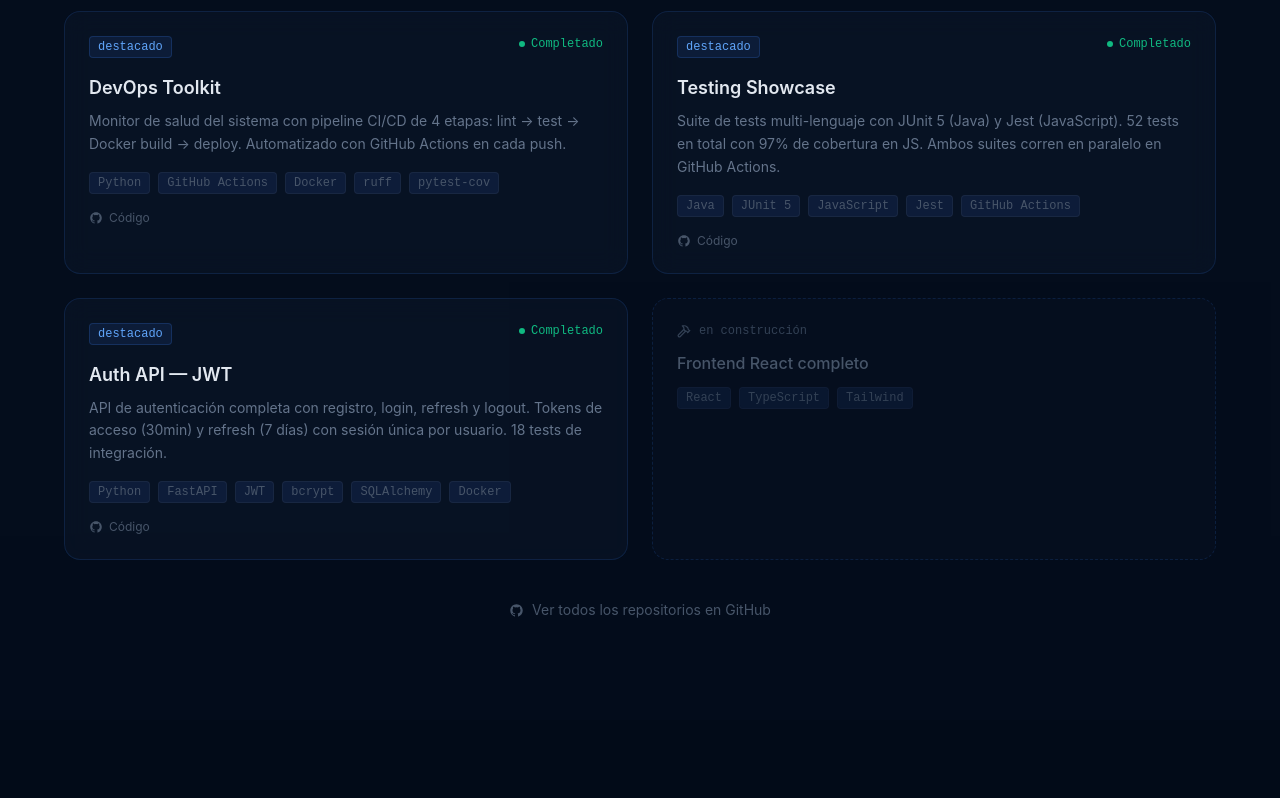
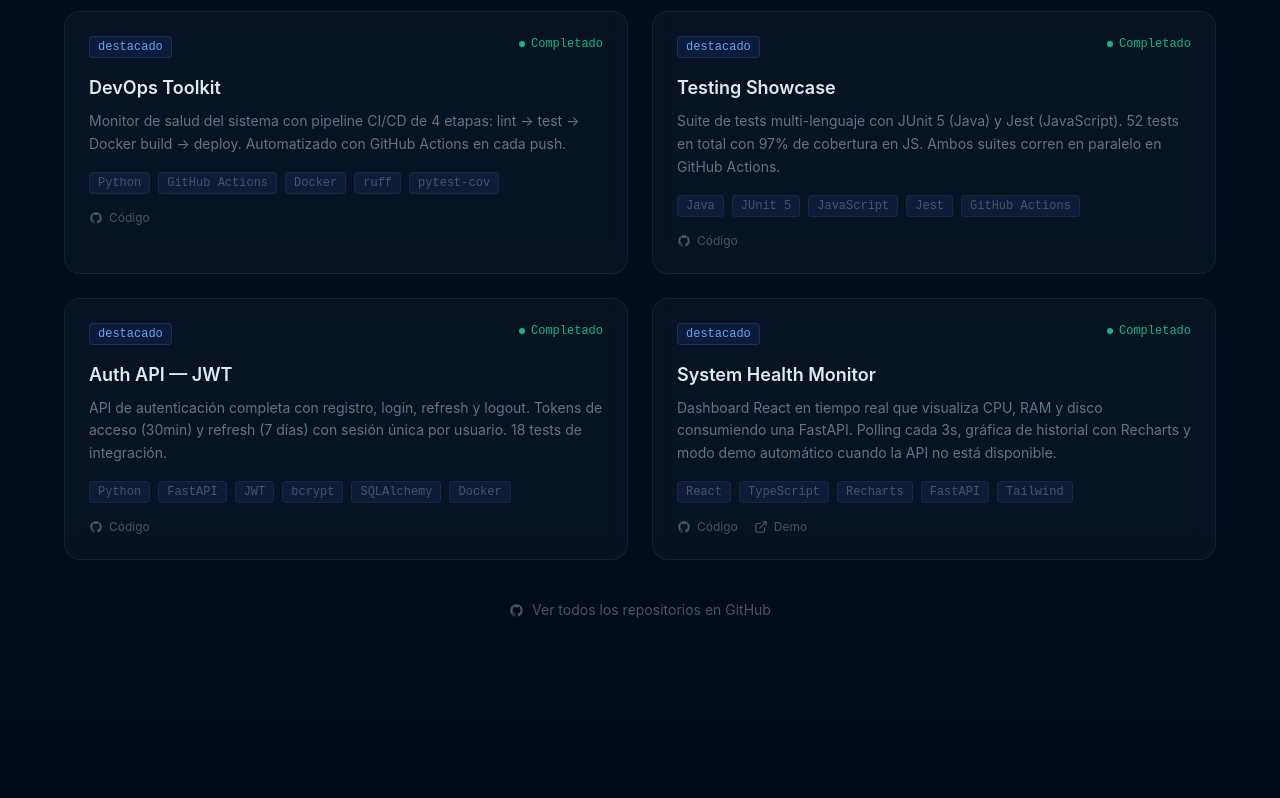
Before and after one commit to Euchelu/portfolio, a React (Vite) app: page / in a window 1280 px wide. Shown: the part 4037-4835 px from the top of the page. Built offline with nearby package versions, Linux system fonts and the light colour scheme.

Commit message:
feat: add System Health Monitor as project 6 with live demo link

```diff
--- a/src/components/Projects.tsx
+++ b/src/components/Projects.tsx
@@ -1,5 +1,5 @@
 import { motion } from 'framer-motion'
-import { ExternalLink, Hammer } from 'lucide-react'
+import { ExternalLink } from 'lucide-react'
 import { GithubIcon } from './SocialIcons'
 import { useLanguage } from '../context/LanguageContext'
 
@@ -9,9 +9,8 @@ const projectMeta = [
   { tags: ['Python', 'GitHub Actions', 'Docker', 'ruff', 'pytest-cov'], github: 'https://github.com/Euchelu/devops-toolkit-', demo: null },
   { tags: ['Java', 'JUnit 5', 'JavaScript', 'Jest', 'GitHub Actions'], github: 'https://github.com/Euchelu/testing-showcase', demo: null },
   { tags: ['Python', 'FastAPI', 'JWT', 'bcrypt', 'SQLAlchemy', 'Docker'], github: 'https://github.com/Euchelu/auth-api', demo: null },
+  { tags: ['React', 'TypeScript', 'Recharts', 'FastAPI', 'Tailwind'], github: 'https://github.com/Euchelu/system-monitor', demo: 'https://euchelu.github.io/system-monitor/' },
 ]
-
-const comingTags = [['React', 'TypeScript', 'Tailwind']]
 
 export default function Projects() {
   const { tr } = useLanguage()
@@ -73,25 +72,6 @@ export default function Projects() {
             )
           })}
 
-          {tr.projects.coming.map((item, i) => (
-            <motion.div key={item.title} initial={{ opacity: 0, y: 30 }} whileInView={{ opacity: 1, y: 0 }} viewport={{ once: true }}
-              transition={{ duration: 0.5, delay: (i + tr.projects.items.length) * 0.1 }}
-              className="p-6 rounded-2xl" style={{ background: 'rgba(10,22,40,0.3)', border: '1px dashed rgba(59,130,246,0.15)' }}>
-              <div className="flex items-center gap-2 mb-3">
-                <Hammer size={14} style={{ color: '#334155' }} />
-                <span className="text-xs font-mono" style={{ color: '#334155' }}>{tr.projects.wip}</span>
-              </div>
-              <h3 className="text-base font-medium mb-3" style={{ color: '#475569' }}>{item.title}</h3>
-              <div className="flex flex-wrap gap-2">
-                {comingTags[i]?.map((tag) => (
-                  <span key={tag} className="text-xs px-2 py-0.5 rounded font-mono"
-                    style={{ background: 'rgba(15,32,64,0.5)', color: '#334155', border: '1px solid rgba(71,85,105,0.1)' }}>
-                    {tag}
-                  </span>
-                ))}
-              </div>
-            </motion.div>
-          ))}
         </div>
 
         <motion.div initial={{ opacity: 0 }} whileInView={{ opacity: 1 }} viewport={{ once: true }} className="text-center">
--- a/src/i18n/translations.ts
+++ b/src/i18n/translations.ts
@@ -74,8 +74,9 @@ export const t = {
         { title: 'DevOps Toolkit', desc: 'Monitor de salud del sistema con pipeline CI/CD de 4 etapas: lint → test → Docker build → deploy. Automatizado con GitHub Actions en cada push.' },
         { title: 'Testing Showcase', desc: 'Suite de tests multi-lenguaje con JUnit 5 (Java) y Jest (JavaScript). 52 tests en total con 97% de cobertura en JS. Ambos suites corren en paralelo en GitHub Actions.' },
         { title: 'Auth API — JWT', desc: 'API de autenticación completa con registro, login, refresh y logout. Tokens de acceso (30min) y refresh (7 días) con sesión única por usuario. 18 tests de integración.' },
+        { title: 'System Health Monitor', desc: 'Dashboard React en tiempo real que visualiza CPU, RAM y disco consumiendo una FastAPI. Polling cada 3s, gráfica de historial con Recharts y modo demo automático cuando la API no está disponible.' },
       ],
-      coming: [{ title: 'Frontend React completo' }],
+      coming: [],
     },
     interests: {
       tag: '05. más sobre mí',
@@ -173,8 +174,9 @@ export const t = {
         { title: 'DevOps Toolkit', desc: 'System health monitor with a 4-stage CI/CD pipeline: lint → test → Docker build → deploy. Automated with GitHub Actions on every push.' },
         { title: 'Testing Showcase', desc: 'Multi-language test suite with JUnit 5 (Java) and Jest (JavaScript). 52 tests total with 97% JS coverage. Both suites run in parallel on GitHub Actions.' },
         { title: 'Auth API — JWT', desc: 'Complete authentication API with register, login, refresh and logout. Access tokens (30min) and refresh tokens (7 days) with single active session per user. 18 integration tests.' },
+        { title: 'System Health Monitor', desc: 'Real-time React dashboard visualising CPU, RAM and disk metrics from a FastAPI backend. 3-second polling, history chart with Recharts and automatic demo mode when the API is offline.' },
       ],
-      coming: [{ title: 'Full React Frontend' }],
+      coming: [],
     },
     interests: {
       tag: '05. more about me',
```
